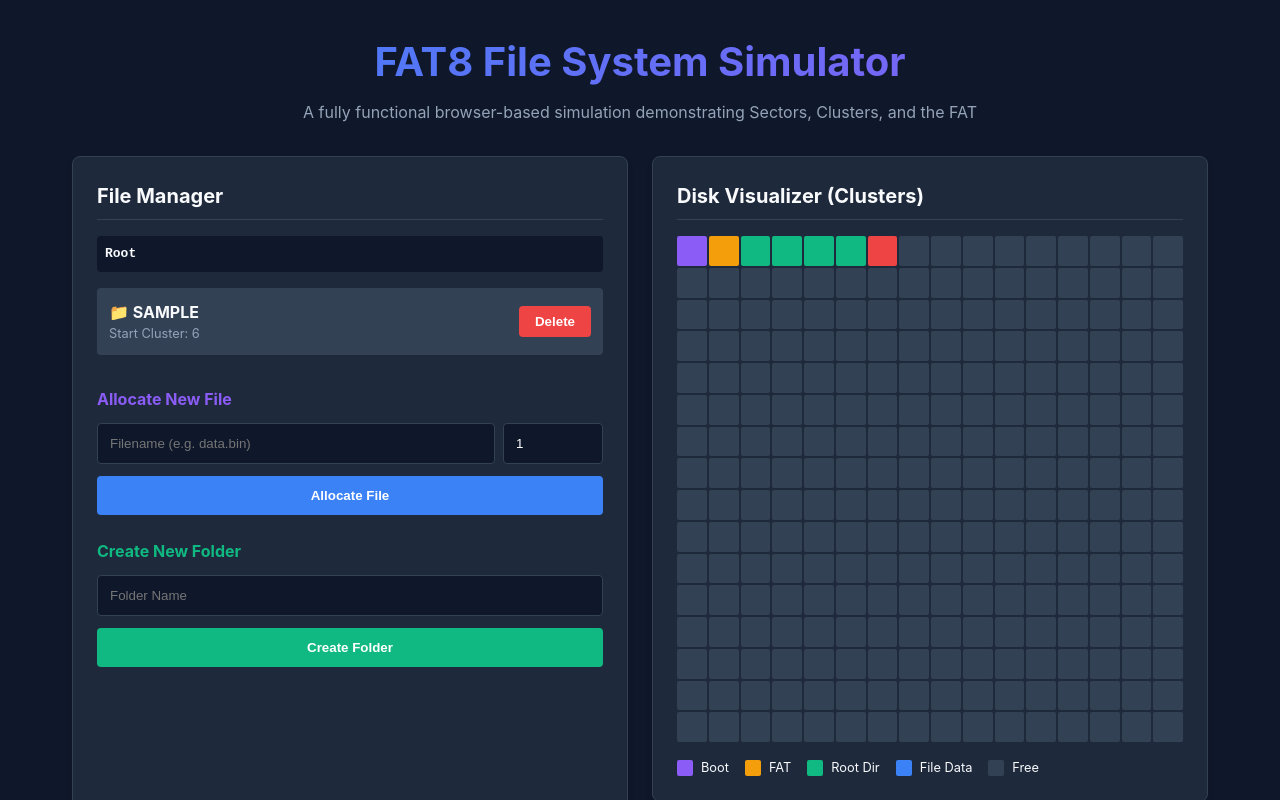
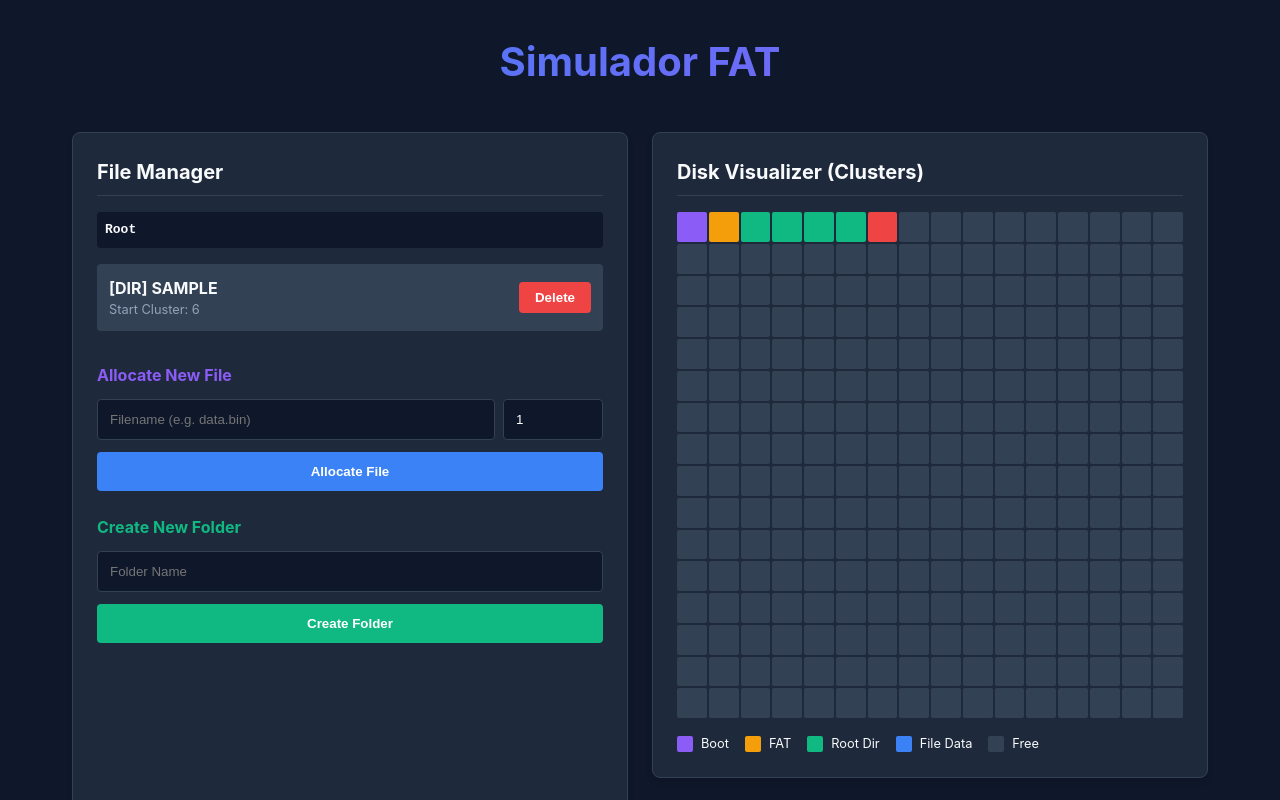
Before and after one commit to lelelol/trab-SO, a Next.js app: page / in a window 1280 px wide. Both pictures are taken after typing "Sample" into the empty fields and a click on the button "Create Folder". Shown: the top 800 px of the page. Built offline with nearby package versions, Linux system fonts and the light colour scheme.

Commit message:
Deixa belo

```diff
--- a/src/app/page.tsx
+++ b/src/app/page.tsx
@@ -161,8 +161,7 @@ export default function Home() {
   return (
     <div className={styles.container}>
       <header className={styles.header}>
-        <h1>FAT8 File System Simulator</h1>
-        <p style={{ color: 'var(--text-muted)' }}>A fully functional browser-based simulation demonstrating Sectors, Clusters, and the FAT</p>
+        <h1>Simulador FAT</h1>
       </header>
 
       <div className={styles.dashboard}>
@@ -174,7 +173,7 @@ export default function Home() {
           <div style={{ display: 'flex', alignItems: 'center', gap: '1rem', marginBottom: '1rem', padding: '0.5rem', background: 'var(--bg)', borderRadius: '4px' }}>
             {currentPath.length > 1 && (
               <button onClick={handleGoBack} style={{ background: 'var(--primary)', color: 'white', border: 'none', padding: '0.25rem 0.75rem', borderRadius: '4px', cursor: 'pointer' }}>
-                ← Back
+                Voltar
               </button>
             )}
             <span style={{ fontFamily: 'monospace', fontWeight: 'bold' }}>{pathString}</span>
@@ -187,7 +186,7 @@ export default function Home() {
               return (
                 <li key={f.index} className={styles.fileItem}>
                   <div style={{ flex: 1, cursor: f.isDir ? 'pointer' : 'default' }} onClick={() => handleNavigate(f)}>
-                    <strong>{f.isDir ? `📁 ${f.name}` : `📄 ${fullName}`}</strong>
+                    <strong>{f.isDir ? `[DIR] ${f.name}` : `[FILE] ${fullName}`}</strong>
                     {!f.isDir && <span> ({f.fileSize / 256} blocks)</span>}
                     <div style={{ fontSize: '0.8rem', color: 'var(--text-muted)' }}>Start Cluster: {f.firstCluster}</div>
                   </div>
```
